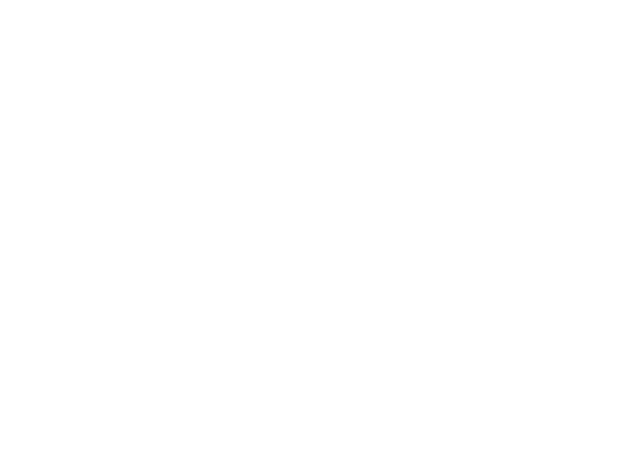
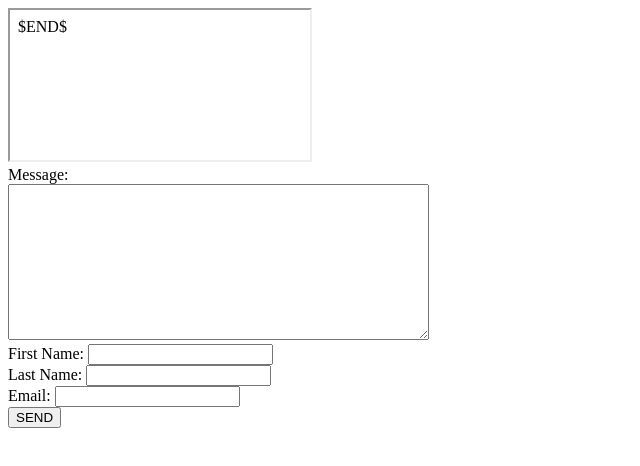
Before and after one commit to jtjlehi/Project-2, a plain HTML site: page HTML/contactus.html in a window 1280 px wide. Shown: the whole page, without its empty margins (0-640 px from the left). Drawn offline with Linux system fonts and the light colour scheme.

Commit message:
Added header, and the contact form

```diff
--- a/HTML/contactus.html
+++ b/HTML/contactus.html
@@ -2,9 +2,34 @@
 <html lang="en">
 <head>
     <meta charset="UTF-8">
-    <title>Title</title>
+    <title>Contact Us</title>
 </head>
 <body>
-
+    <div>
+        <iframe src="Header.html">You web browser does not support iframes.</iframe>
+        <form>
+            <div>
+                <label for="message">Message:</label>
+            </div>
+            <div>
+                <textarea name="message" id="message" cols="50" rows="10"></textarea>
+            </div>
+            <div>
+                <label for="firstName">First Name:</label>
+                <input name="firstName" id="firstName">
+            </div>
+            <div>
+                <label for="lastName">Last Name:</label>
+                <input name="lastName" id="lastName">
+            </div>
+            <div>
+                <label for="email">Email:</label>
+                <input name="email" id="email" type="email">
+            </div>
+            <div>
+                <input type="submit" value="SEND">
+            </div>
+        </form>
+    </div>
 </body>
 </html>
```
